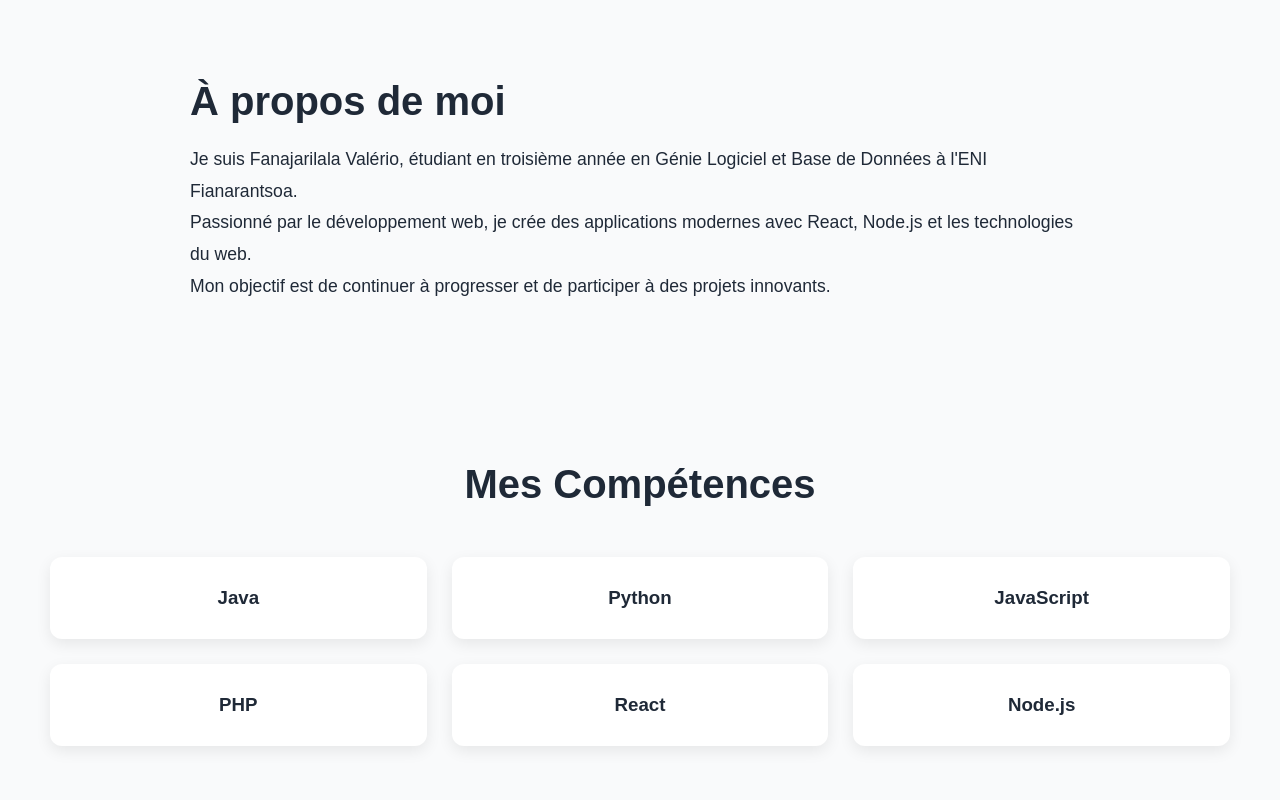
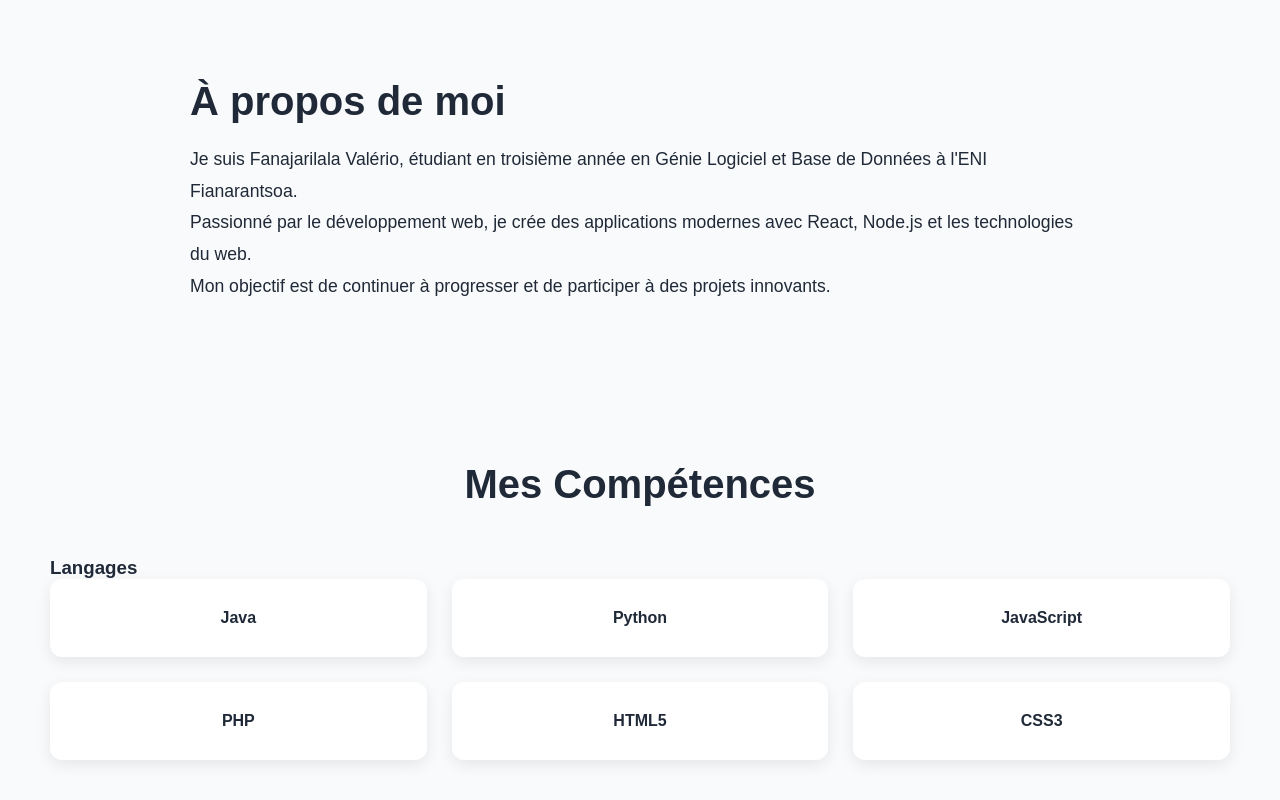
Before and after one commit to Fanajaval/mon-portfolio, a React app: page / in a window 1280 px wide. Shown: the part 878-1678 px from the top of the page. Built offline with nearby package versions, Linux system fonts and the light colour scheme; the HTML template or start-up script is replaced by a standard one.

Commit message:
dossier data créé pour organiser le code, organisation code skills

```diff
--- a/src/components/Skills.jsx
+++ b/src/components/Skills.jsx
@@ -1,4 +1,5 @@
 import "../styles/Skills.css";
+import { skills } from "../data/skills";
 
 function Skills() {
   return (
@@ -8,32 +9,14 @@ function Skills() {
         Mes Compétences
       </h2>
 
+      <h3>Langages</h3>
+
       <div className="skills-grid">
-
-        <div className="skill-card">
-          <h3>Java</h3>
-        </div>
-
-        <div className="skill-card">
-          <h3>Python</h3>
-        </div>
-
-        <div className="skill-card">
-          <h3>JavaScript</h3>
-        </div>
-
-        <div className="skill-card">
-          <h3>PHP</h3>
-        </div>
-
-        <div className="skill-card">
-          <h3>React</h3>
-        </div>
-
-        <div className="skill-card">
-          <h3>Node.js</h3>
-        </div>
-
+        {skills.languages.map((language) => (
+          <div className="skill-card" key={language}>
+            <h4>{language}</h4>
+          </div>
+        ))}
       </div>
 
     </section>
--- /dev/null
+++ b/src/data/skills.js
@@ -0,0 +1,44 @@
+export const skills = {
+
+  languages: [
+    "Java",
+    "Python",
+    "JavaScript",
+    "PHP",
+    "HTML5",
+    "CSS3"
+  ],
+
+  frameworks: [
+    "React",
+    "Node.js",
+    "Express.js",
+    "Flask",
+    "React Native",
+    "Tkinter"
+  ],
+
+  databases: [
+    "MySQL",
+    "SQLite",
+    "Firebase Firestore"
+  ],
+
+  tools: [
+    "Git",
+    "GitHub",
+    "VS Code",
+    "Postman",
+    "Thunder Client",
+    "PyInstaller"
+  ],
+
+  learning: [
+    "Docker",
+    "TypeScript",
+    "Next.js",
+    "Spring Boot",
+    "Hibernate"
+  ]
+
+};
```
Also changed, not shown: src/data/experience.js (added), src/data/projects.js (added).
